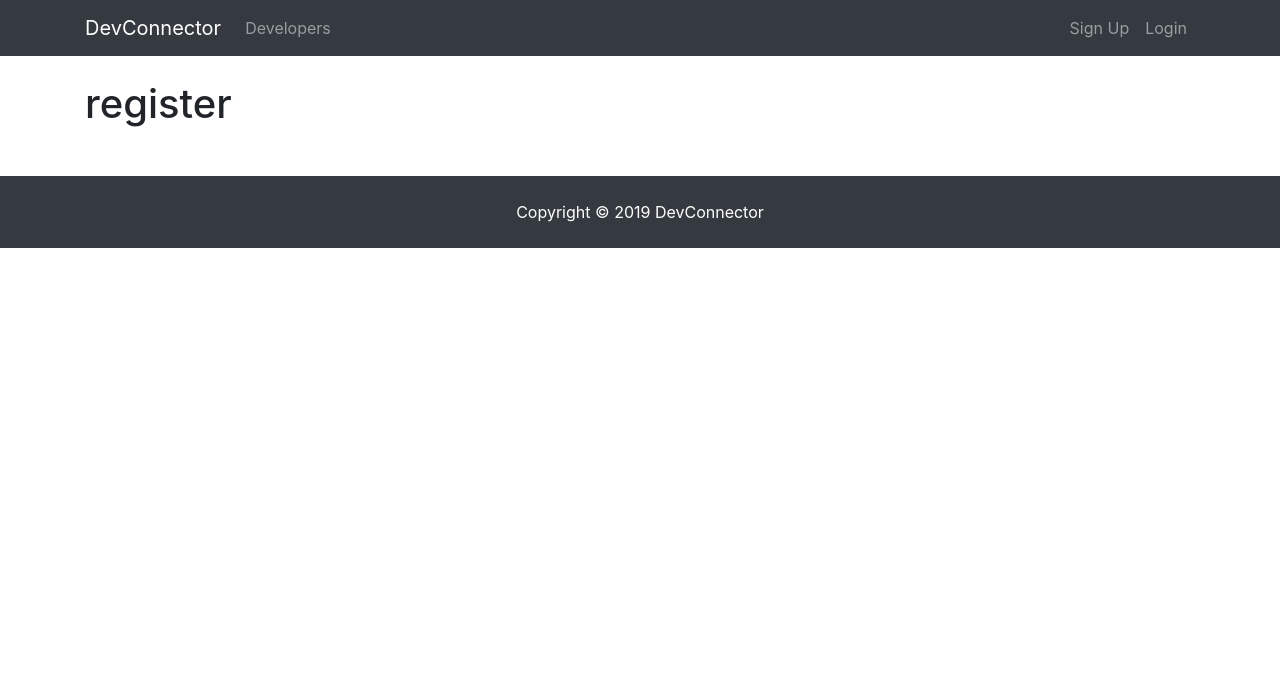
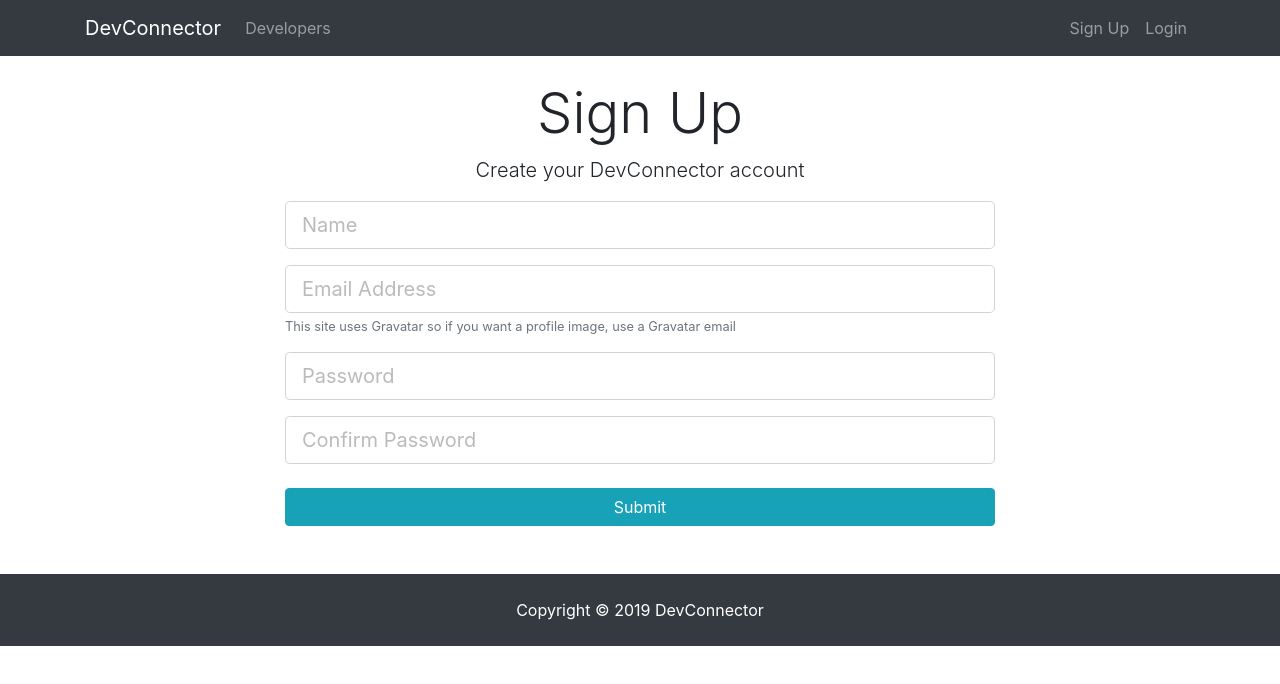
Before and after one commit to Sammykhaleel/cf_connector, a React (Create React App) app in the folder client/: page /register in a window 1280 px wide. Shown: the top 684 px of the page. Built offline with nearby package versions, Linux system fonts and the light colour scheme.

Commit message:
create the register form with state

```diff
--- a/client/src/components/auth/Register.js
+++ b/client/src/components/auth/Register.js
@@ -1,9 +1,94 @@
 import React, { Component } from "react";
 class Register extends Component {
+  constructor() {
+    super();
+    this.state = {
+      name: "",
+      email: "",
+      password: "",
+      password2: "",
+      errors: {}
+    };
+
+    this.onChange = this.onChange.bind(this);
+    this.onSubmit = this.onSubmit.bind(this);
+  }
+
+  onChange(e) {
+    this.setState({ [e.target.name]: e.target.value });
+  }
+
+  onSubmit(e) {
+    e.preventDefault();
+
+    const newUser = {
+      name: this.state.name,
+      email: this.state.email,
+      password: this.state.password,
+      password2: this.state.password2
+    };
+    console.log(newUser);
+  }
   render() {
     return (
-      <div>
-        <h1>register</h1>
+      <div className="register">
+        <div className="container">
+          <div className="row">
+            <div className="col-md-8 m-auto">
+              <h1 className="display-4 text-center">Sign Up</h1>
+              <p className="lead text-center">
+                Create your DevConnector account
+              </p>
+              <form onSubmit={this.onSubmit}>
+                <div className="form-group">
+                  <input
+                    type="text"
+                    className="form-control form-control-lg"
+                    placeholder="Name"
+                    name="name"
+                    value={this.state.name}
+                    onChange={this.onChange}
+                  />
+                </div>
+                <div className="form-group">
+                  <input
+                    type="email"
+                    className="form-control form-control-lg"
+                    placeholder="Email Address"
+                    name="email"
+                    value={this.state.email}
+                    onChange={this.onChange}
+                  />
+                  <small className="form-text text-muted">
+                    This site uses Gravatar so if you want a profile image, use
+                    a Gravatar email
+                  </small>
+                </div>
+                <div className="form-group">
+                  <input
+                    type="password"
+                    className="form-control form-control-lg"
+                    placeholder="Password"
+                    name="password"
+                    value={this.state.password}
+                    onChange={this.onChange}
+                  />
+                </div>
+                <div className="form-group">
+                  <input
+                    type="password"
+                    className="form-control form-control-lg"
+                    placeholder="Confirm Password"
+                    name="password2"
+                    value={this.state.password2}
+                    onChange={this.onChange}
+                  />
+                </div>
+                <input type="submit" className="btn btn-info btn-block mt-4" />
+              </form>
+            </div>
+          </div>
+        </div>
       </div>
     );
   }
--- a/client/src/components/layout/Navbar.js
+++ b/client/src/components/layout/Navbar.js
@@ -21,7 +21,7 @@
           <div className="collapse navbar-collapse" id="mobile-nav">
             <ul className="navbar-nav mr-auto">
               <li className="nav-item">
-                <Link className="nav-link" to="profiles">
+                <Link className="nav-link" to="/profiles">
                   Developers
                 </Link>
               </li>
```
